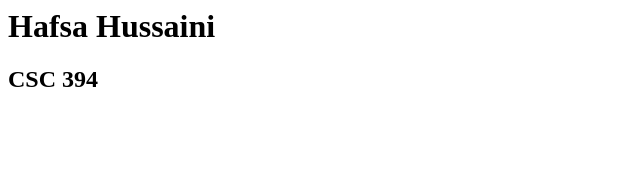
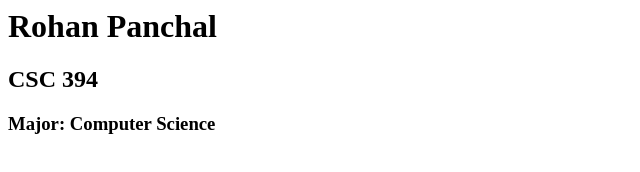
Before and after one commit to hafsahussaini/csc-394-assignment-1, a plain HTML site: page index.html in a window 1280 px wide. Shown: the whole page, without its empty margins (0-640 px from the left). Drawn offline with Linux system fonts and the light colour scheme.

Commit message:
Update index.html

```diff
--- a/index.html
+++ b/index.html
@@ -1,9 +1,10 @@
 <html xmlns="http://www.w3.org/1999/xhtml" >
   <head>
-    <title>{STUDENT NAME} Home Page</title>
+    <title>Rohan's Home Page</title>
   </head>
   <body>
-    <h1>Hafsa Hussaini</h1>
+    <h1>Rohan Panchal</h1>
     <h2>CSC 394</h2>
+    <h3>Major: Computer Science</h3>
   </body>
 </html>
```
